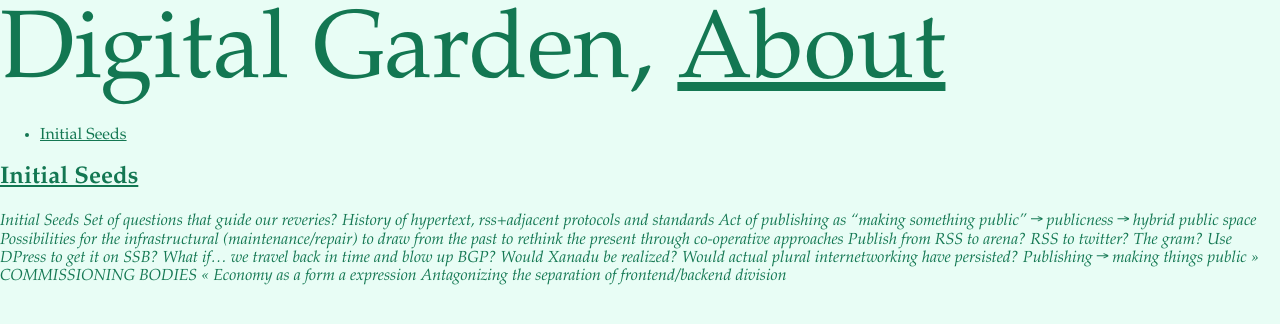
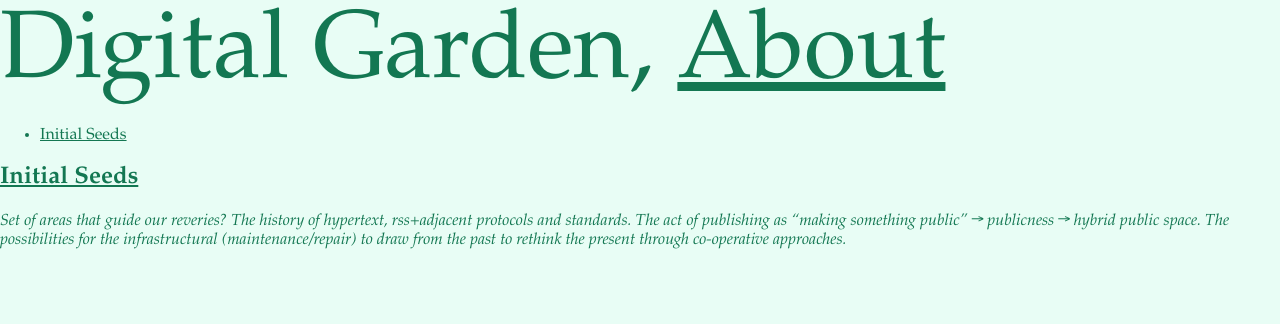
Before and after one commit to hyphacoop/digitalgarden, a Jekyll site: the page built from index.md, in a window 1280 px wide. Shown: the top 324 px of the page. Built offline with Jekyll 4.4.1, drawn with Linux system fonts in a browser that asks for light colours.

Commit message:
update to initial post

````diff
--- a/_posts/2021-03-01-initial-seeds.md
+++ b/_posts/2021-03-01-initial-seeds.md
@@ -1,9 +1,15 @@
-# Initial Seeds
+---
+layout: post
+title:  "Initial Seeds"
+---
 
-Set of questions that guide our reveries?
-1. History of hypertext, rss+adjacent protocols and standards
-2. Act of publishing as "making something public" → publicness → hybrid public space
-3. Possibilities for *the infrastructural* (maintenance/repair) to draw from the past to rethink the present through co-operative approaches
+Set of areas that guide our reveries?
+
+1. The history of hypertext, rss+adjacent protocols and standards.
+2. The act of publishing as "making something public" → publicness → hybrid public space.
+3. The possibilities for *the infrastructural* (maintenance/repair) to draw from the past to rethink the present through co-operative approaches.
+
+<!--more-->
 
 ```
 Publish from RSS to arena?
@@ -18,4 +24,4 @@ Publishing → making things public
 **>> COMMISSIONING BODIES <<**
 Economy as a form a expression
 
-Antagonizing the separation of frontend/backend division
+Antagonizing the separation of frontend/backend
````
